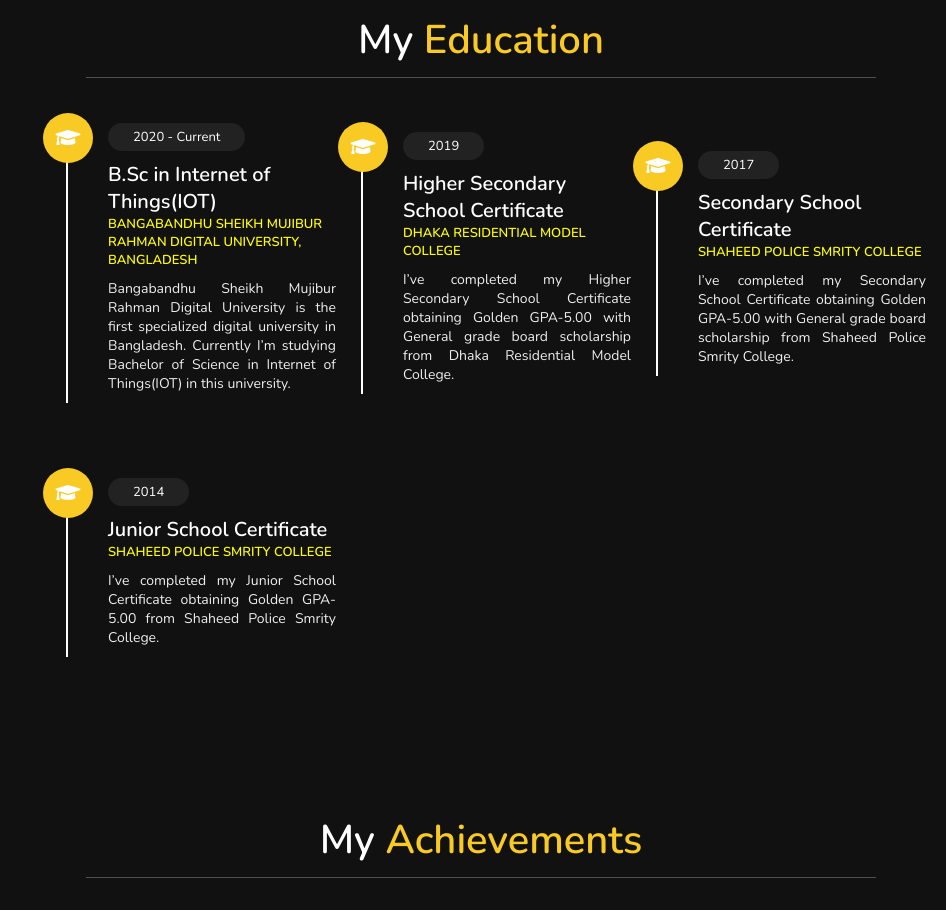
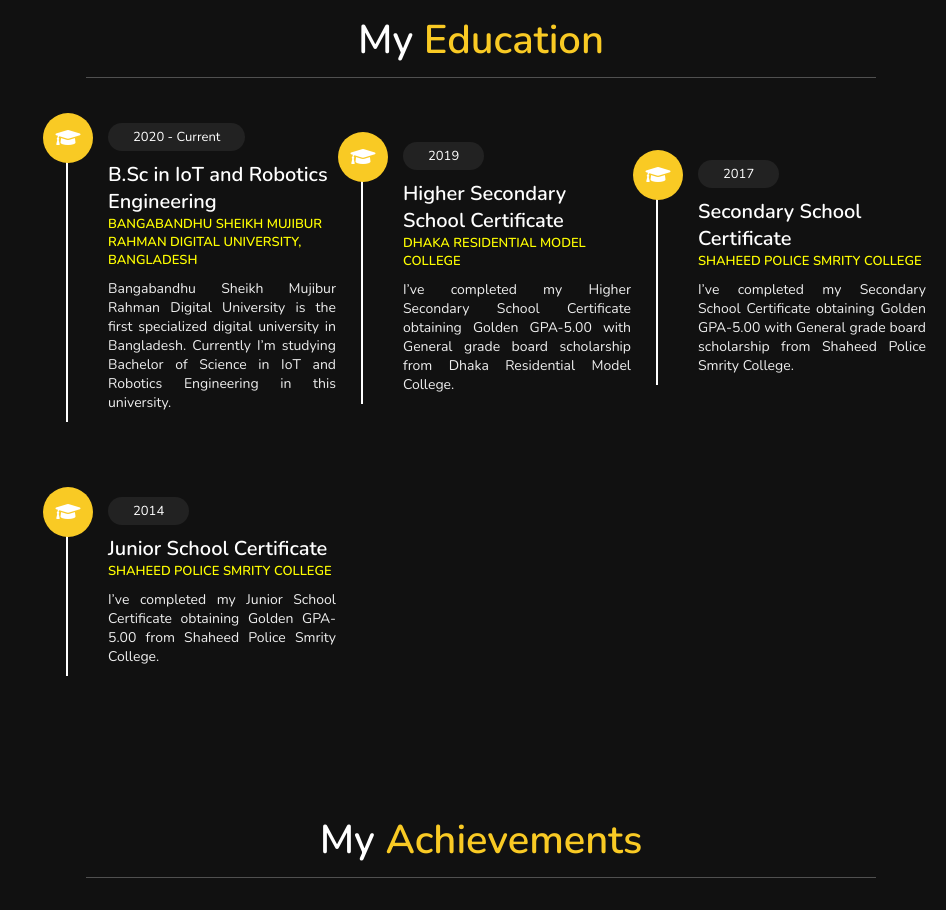
Before and after one commit to tousifinity/tousifinity.github.io, a plain HTML site: page index.html in a window 1280 px wide. Shown: the part 1648-2558 px from the top of the page, without its empty margins (334-1280 px from the left). Drawn offline with nearby package versions, Linux system fonts and the light colour scheme.

Commit message:
Update index.html

```diff
--- a/index.html
+++ b/index.html
@@ -123,9 +123,9 @@
     <div class="box">
         <i class="fas fa-graduation-cap"></i>
         <span>2020 - Current</span>
-        <h3>B.Sc in Internet of Things(IOT)</h3>
+        <h3>B.Sc in IoT and Robotics Engineering</h3>
         <h4>BANGABANDHU SHEIKH MUJIBUR RAHMAN DIGITAL UNIVERSITY, BANGLADESH</h4>
-        <p align="justify">Bangabandhu Sheikh Mujibur Rahman Digital University is the first specialized digital university in Bangladesh. Currently I’m studying Bachelor of Science in Internet of Things(IOT) in this university.</p>
+        <p align="justify">Bangabandhu Sheikh Mujibur Rahman Digital University is the first specialized digital university in Bangladesh. Currently I’m studying Bachelor of Science in IoT and Robotics Engineering in this university.</p>
     </div>
 
     <div class="box">
```
